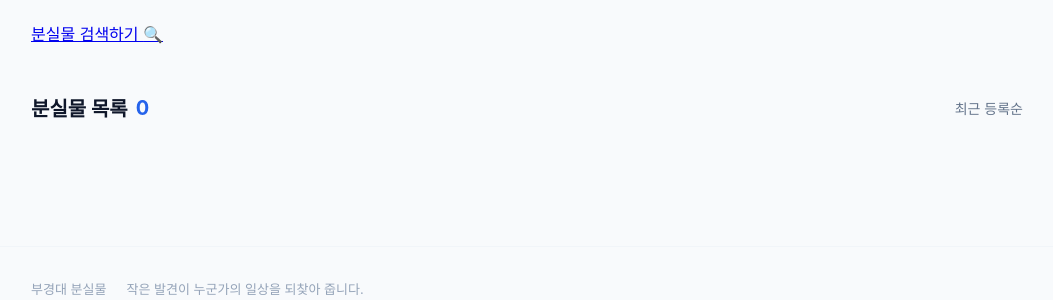
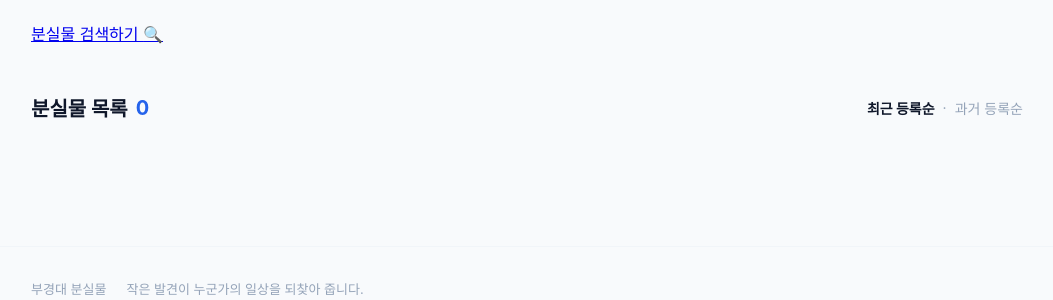
Before and after one commit to MinseoKim01/OSS_TEAM_1, a Flask app: page / in a window 1280 px wide. Shown: the part 283-583 px from the top of the page, without its empty margins (113-1166 px from the left). Run offline with Flask 3, Linux system fonts and the light colour scheme; data that the repository does not hold is empty.

Commit message:
정렬 순서 옵션 추가(#1)
최근 정렬순과 과거 정렬순 버튼을 선택할 수 있게 만들었고 선택하면 선택한 옵션에 맞게 카드가 정렬되어 나타남.

```diff
--- a/static/css/style.css
+++ b/static/css/style.css
@@ -102,9 +102,24 @@ body {
     color: #2563eb;
 }
 
-.sort-text {
+/* 정렬 옵션 */
+.sort-options {
+    display: flex;
+    align-items: center;
+    gap: 8px;
     font-size: 14px;
-    color: #64748b;
+    color: #94a3b8;
+    user-select: none;
+}
+
+.sort-opt {
+    cursor: pointer;
+    color: #94a3b8;
+}
+
+.sort-opt.active {
+    font-weight: 700;
+    color: #0f172a;
 }
 
 /* 카드 그리드 및 카드 */
--- a/templates/list.html
+++ b/templates/list.html
@@ -5,7 +5,11 @@
             <h2>분실물 목록</h2>
             <span id="items-count" class="count-badge">0</span>
         </div>
-        <span class="sort-text">최근 등록순</span>
+        <div class="sort-options">
+            <span id="sort-recent" class="sort-opt active">최근 등록순</span>
+            <span class="sort-divider">·</span>
+            <span id="sort-oldest" class="sort-opt">과거 등록순</span>
+        </div>
     </div>
 
     <!-- 분실물 카드 목록 그리드 -->
```
Also changed, not shown: static/js/list.js (+33 -6 lines).
